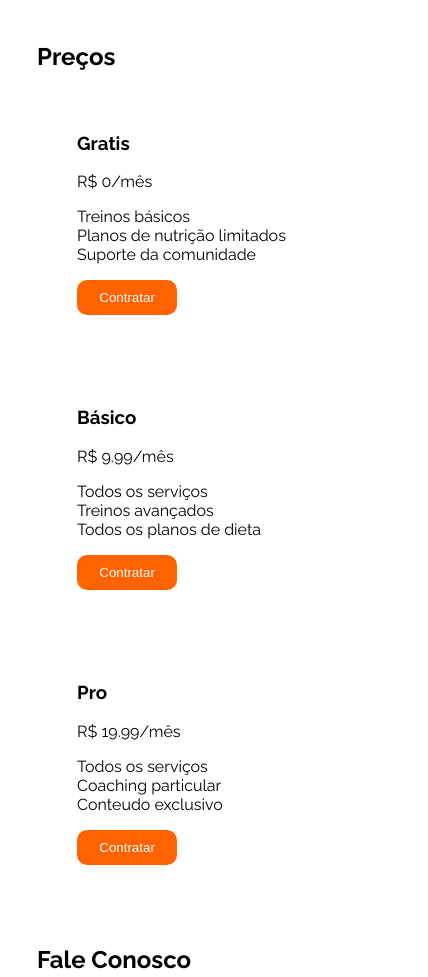
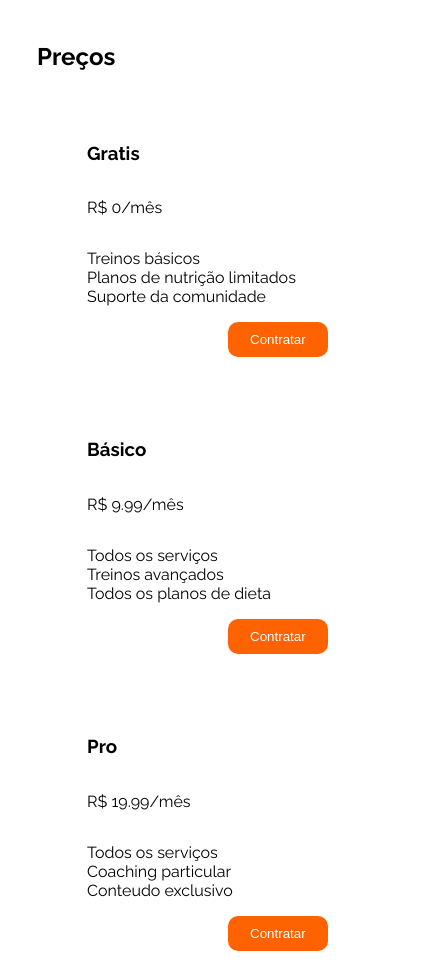
Before and after one commit to lucas-marini/lp-fitlife, a plain HTML site: page index.html in a window 390 px wide. Shown: the part 1260-2237 px from the top of the page, 428 px wide, since content can reach past the window. Drawn offline with nearby package versions, Linux system fonts and the light colour scheme.

Commit message:
ajustando resposividade

```diff
--- a/css/responsivo.css
+++ b/css/responsivo.css
@@ -31,7 +31,15 @@
     }
 
     .card-preco{
-        width: 100%;
+        width: 80%;
+        display: flex;
+        flex-direction: column;
+        align-items: flex-start;
+        padding: 20px;
+    }
+
+    .btn-preco{
+        align-self: flex-end;
     }
 
     .section-contato{
```
